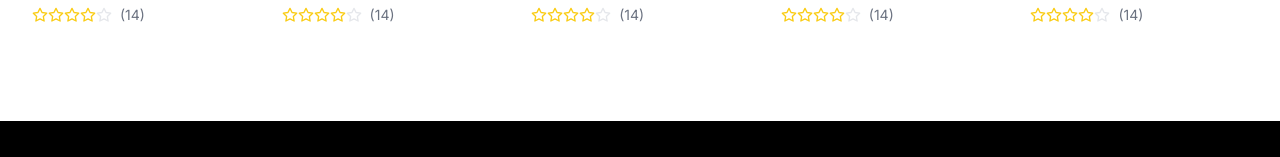
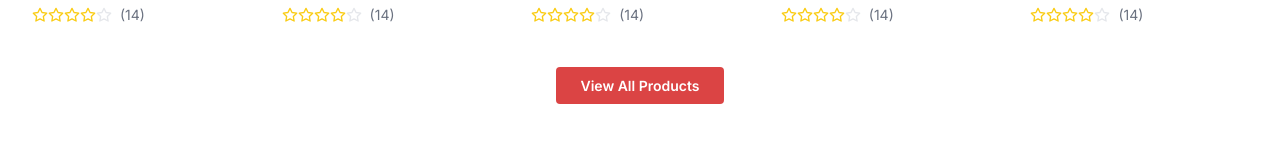
Before and after one commit to s-deepak-kumar/Exclusive-eCommerce, a Next.js app: page /home in a window 1280 px wide. Shown: the part 1639-1796 px from the top of the page. Built offline with nearby package versions, Linux system fonts and the light colour scheme.

Commit message:
View All Products Button Added

```diff
--- a/components/home/TrendingItems.tsx
+++ b/components/home/TrendingItems.tsx
@@ -243,13 +243,12 @@ export default function TrendingItems() {
           </div>
         </div>
 
-        <div className="mt-12 flex px-4 sm:hidden">
+        <div className="mt-12 px-4 w-full text-center">
           <a
             href="#"
-            className="text-sm font-semibold text-indigo-600 hover:text-indigo-500"
+            className="text-sm font-semibold text-white bg-[#DB4444] py-2.5 px-6 rounded"
           >
-            See everything
-            <span aria-hidden="true"> &rarr;</span>
+            View All Products
           </a>
         </div>
       </div>
```
